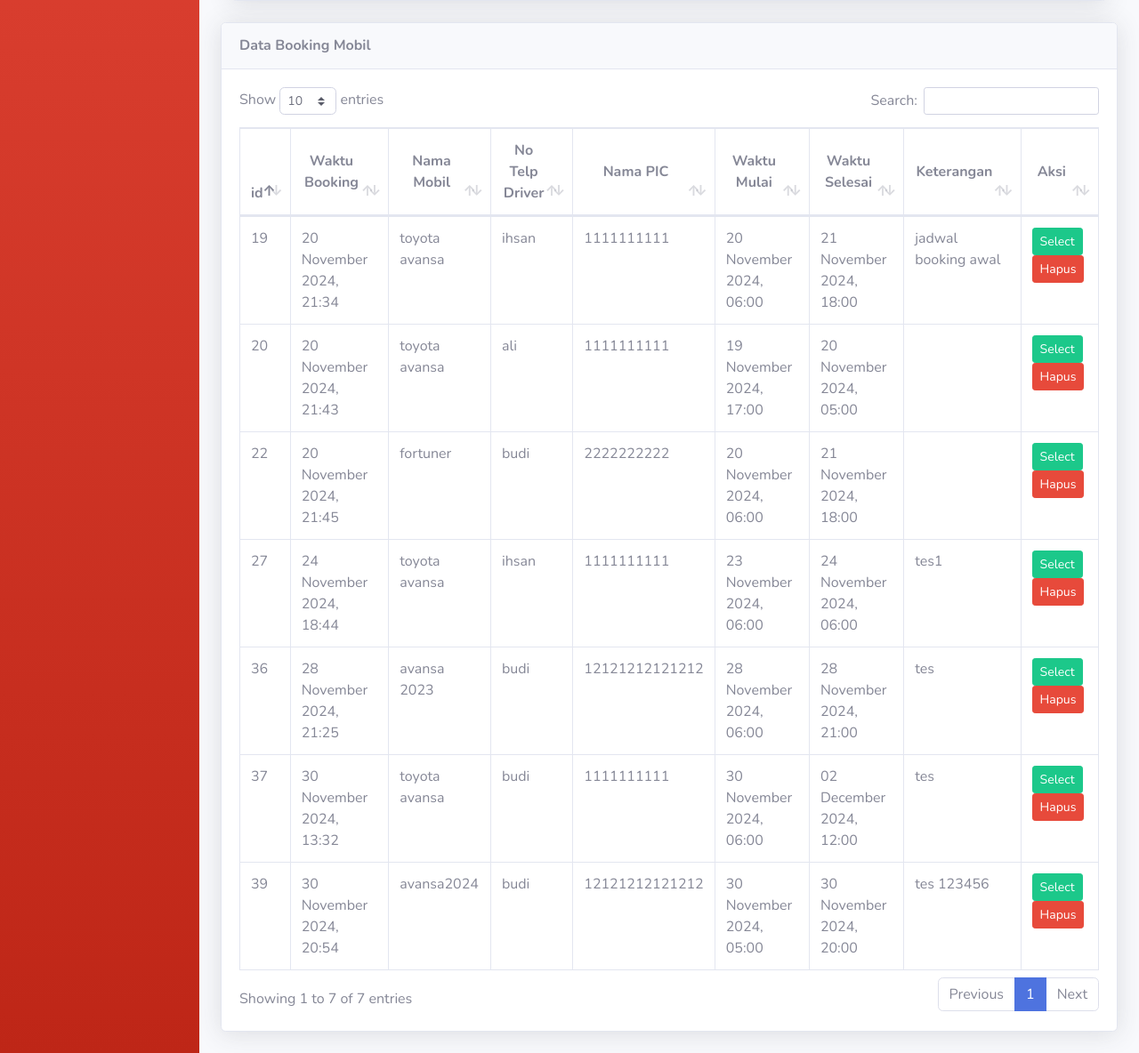
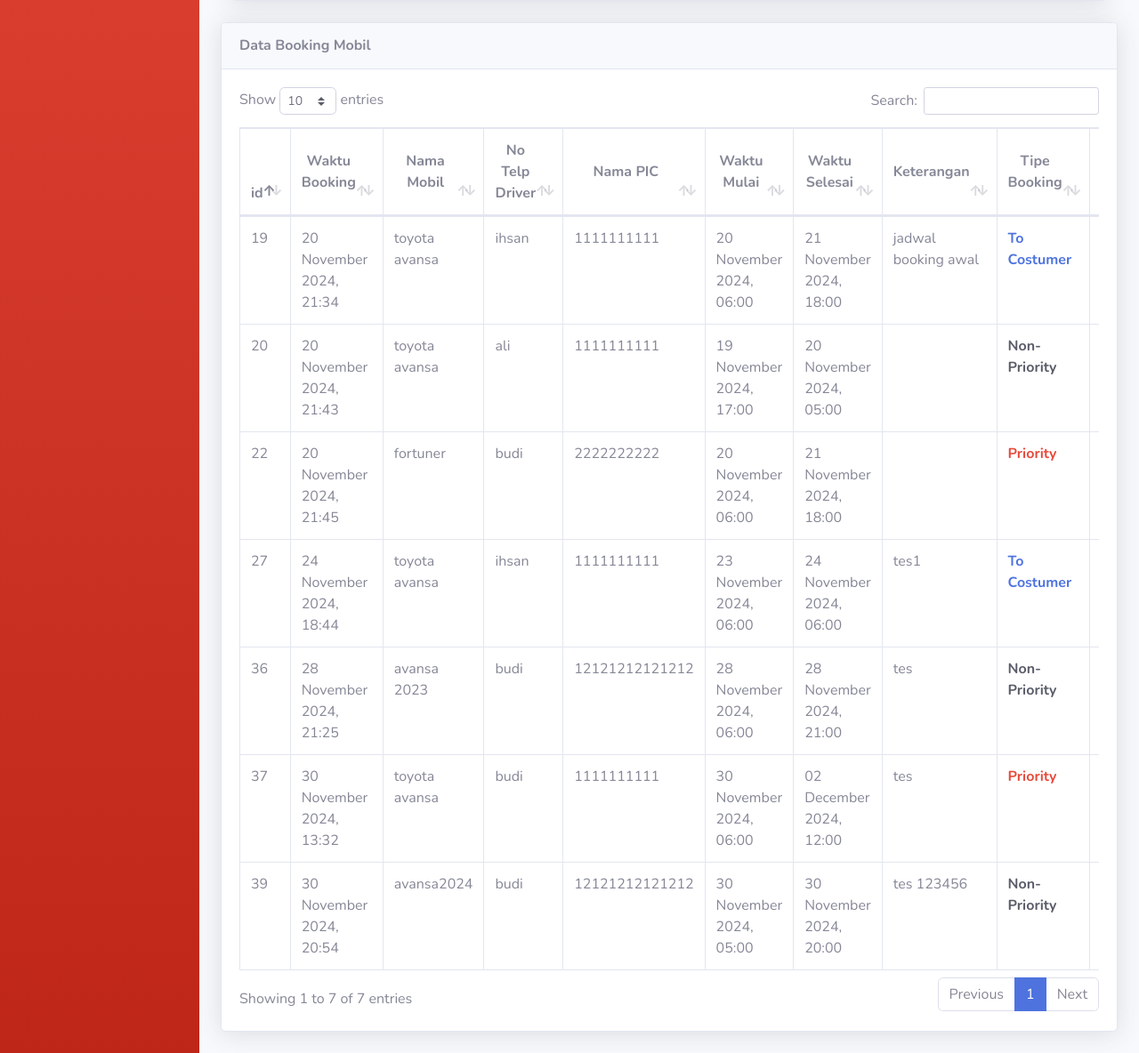
Before and after one commit to budextele/Aplikasi-booking, a Flask app: page /car_booking in a window 1280 px wide. Shown: the part 875-2059 px from the top of the page at 89% size. Run offline with Flask 3, Linux system fonts and the light colour scheme; data comes from the database, SQL or seed files in the repository; both versions use the stored data as it was after the commit; some libraries are stand-ins or nearby versions.

Commit message:
rev 1, car_booking integrasi input booking type

```diff
--- a/app.py
+++ b/app.py
@@ -508,10 +508,13 @@ def car_booking():
             c.driver_phone,
             b.start_time,
             b.end_time,
-            b.description
+            b.description,
+            bl.label AS booking_label
         FROM bookings b
         JOIN cars c ON b.item_id = c.id
-        WHERE b.item_type = 'car' AND b.status = 'active'
+        LEFT JOIN bookings_label bl ON b.booking_type = bl.id
+        WHERE b.item_type = 'car'
+        AND b.status = 'active';
         """
     ).fetchall()
 
@@ -530,6 +533,7 @@ def car_booking():
         booking_id = request.form.get('bookingId')  # Nilai akan kosong jika data baru
         car_id = request.form['carName']
         pic_name = request.form['namaPIC']
+        booking_type_id = request.form['bookingType']
         start_time = request.form['waktuMulai']
         end_time = request.form['waktuSelesai']
         description = request.form.get('description', '')
@@ -551,20 +555,20 @@ def car_booking():
             conn.execute(
                 """
                 UPDATE bookings
-                SET item_id = ?, pic_name = ?, start_time = ?, end_time = ?, description = ?
+                SET item_id = ?, pic_name = ?, start_time = ?, end_time = ?, description = ?, booking_type = ?
                 WHERE id = ?
                 """,
-                (car_id, pic_name, start_time, end_time, description, booking_id)
+                (car_id, pic_name, start_time, end_time, description, booking_type_id, booking_id)
             )
             success_message = "Booking berhasil diperbarui."
         else:
             # Insert data booking baru jika bookingId kosong
             conn.execute(
                 """
-                INSERT INTO bookings (item_type, item_id, pic_name, start_time, end_time, description, status)
-                VALUES ('car', ?, ?, ?, ?, ?, 'active')
+                INSERT INTO bookings (item_type, item_id, pic_name, start_time, end_time, description, booking_type, status)
+                VALUES ('car', ?, ?, ?, ?, ?, ?, 'active')
                 """,
-                (car_id, pic_name, start_time, end_time, description)
+                (car_id, pic_name, start_time, end_time, description, booking_type_id)
             )
             success_message = "Booking berhasil disimpan."
 
@@ -628,10 +632,14 @@ def get_booking(booking_id):
             b.start_time,
             b.end_time,
             b.description,
-            c.image_path
+            c.image_path,
+            bl.id AS booking_label_id,
+            bl.label AS booking_label
         FROM bookings b
         JOIN cars c ON b.item_id = c.id
-        WHERE b.id = ? AND b.item_type = 'car'
+        LEFT JOIN bookings_label bl ON b.booking_type = bl.id
+        WHERE b.id = ?
+        AND b.item_type = 'car'
         ''',
         (booking_id,)
     ).fetchone()
@@ -650,6 +658,8 @@ def get_booking(booking_id):
             "end_time": booking['end_time'] or '',      # Waktu selesai
             "description": booking['description'] or '',  # Keterangan
             "image_path": booking['image_path'] or '',  # Path gambar
+            "booking_label_id": booking['booking_label_id'] or '', #id booking labels
+            "booking_label": booking['booking_label'] or '', #label
             "error": None
         })
     else:
--- a/templates/car_booking.html
+++ b/templates/car_booking.html
@@ -163,6 +163,7 @@
                           <th style="text-align: center; vertical-align: middle;">Waktu Mulai</th>
                           <th style="text-align: center; vertical-align: middle;">Waktu Selesai</th>
                           <th style="text-align: center; vertical-align: middle;">Keterangan</th>
+                          <th style="text-align: center; vertical-align: middle;">Tipe Booking</th>
                           <th style="text-align: center; vertical-align: middle;">Aksi</th>
                         </tr>
                       </thead>
@@ -177,6 +178,13 @@
                           <td>{{ booking['start_time'] }}</td>
                           <td>{{ booking['end_time'] }}</td>
                           <td>{{ booking['description'] }}</td>
+                          <td class="font-weight-bold
+                              {% if booking['booking_label'] == 'Priority' %}text-danger
+                              {% elif booking['booking_label'] == 'To Costumer' %}text-primary
+                              {% elif booking['booking_label'] == 'Non-Priority' %}text-dark
+                              {% else %}text-muted{% endif %}">
+                            {{ booking['booking_label'] }}
+                          </td>
                           <td>
                             <!-- Tombol Select -->
                             <button type="button" class="btn btn-success btn-sm"
@@ -442,6 +450,7 @@
             document.getElementById('carName').value = data.car_id; // ID mobil
             document.getElementById('noTelpDriver').value = data.driver_phone; // Nomor telepon driver
             document.getElementById('namaPIC').value = data.pic_name; // Nama PIC
+            document.getElementById('bookingType').value = data.booking_label_id;
             document.getElementById('waktuMulai').value = data.start_time; // Waktu mulai booking
             document.getElementById('waktuSelesai').value = data.end_time; // Waktu selesai booking
             document.getElementById('description').value = data.description; // Keterangan booking
@@ -467,6 +476,9 @@
               previewImage.src = carImage;
             }
 
+            // Panggil fungsi untuk memperbarui warna pada bookingType
+            const bookingTypeSelect = document.getElementById('bookingType');
+            updateSelectColor(bookingTypeSelect);
           }
         })
         .catch(error => {
```
Also changed, not shown: instance/database.db.
